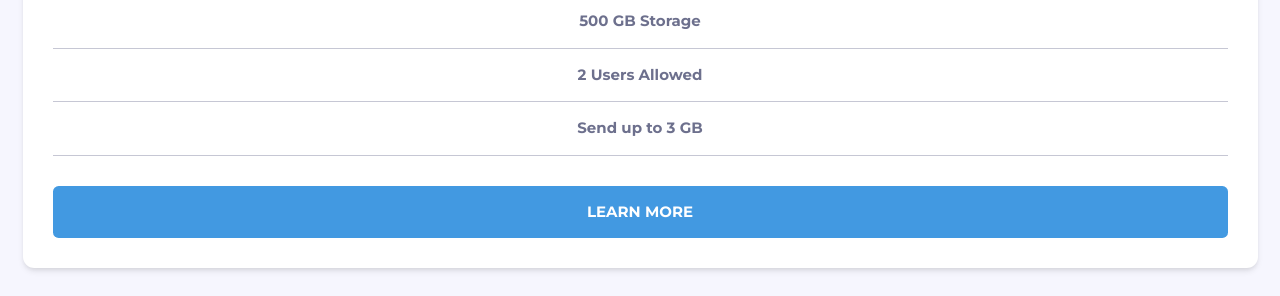
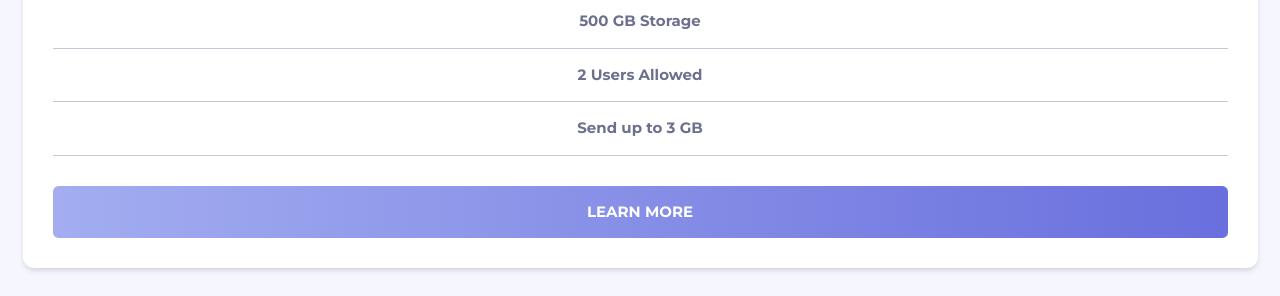
Before and after one commit to AlexKMarshall/pricing-component, a Gatsby site: page / in a window 1280 px wide. Shown: the part 439-735 px from the top of the page. Built offline with nearby package versions, Linux system fonts and the light colour scheme; Gatsby itself is replaced by a stand-in of ours.

Commit message:
Make button a gradient

```diff
--- a/src/pages/index.js
+++ b/src/pages/index.js
@@ -78,7 +78,7 @@ const IndexPage = () => {
       text: "current",
       boldText: "gray-blue-dark",
       divider: "gray-blue-light",
-      button: "blue-500",
+      button: "gradient-right",
       buttonText: "white",
     };
 
--- a/src/styles/global.css
+++ b/src/styles/global.css
@@ -9,3 +9,7 @@
 :root {
   font-size: 15px;
 }
+
+.bg-gradient-right {
+  background-image: linear-gradient(to right, #a3adf0, #696fdd);
+}
```
